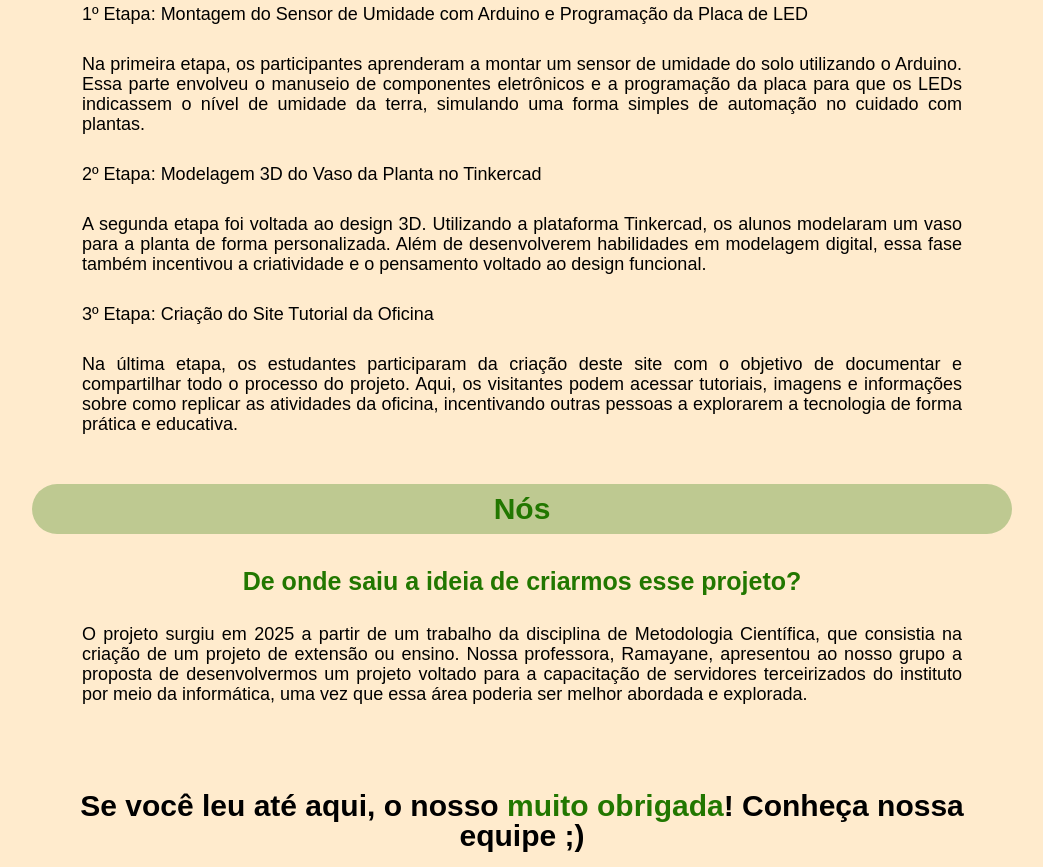
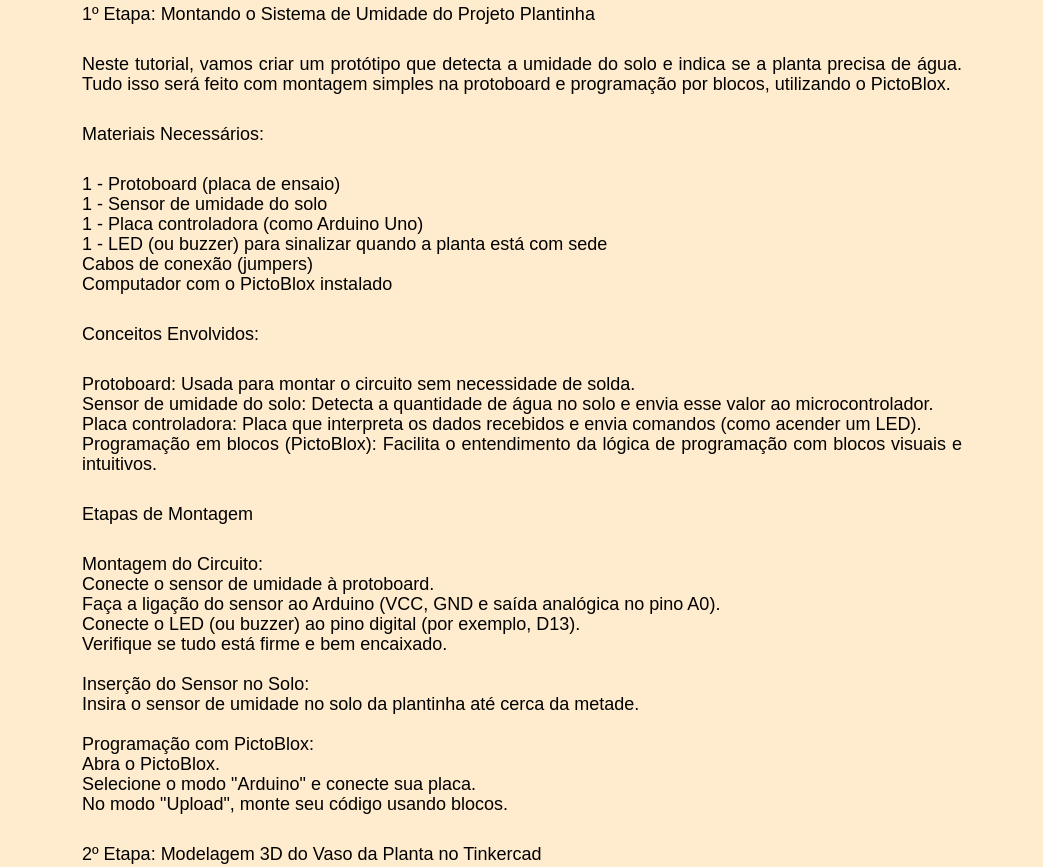
Before and after one commit to dudqtsv/plantinha, a plain HTML site: page index.html in a window 1280 px wide. Shown: the part 1098-1965 px from the top of the page, without its empty margins (118-1161 px from the left). Drawn offline with Linux system fonts and the light colour scheme; a web font is replaced by a local one.

Commit message:
update do index
add a descrição de projeto em nos, e coloquei o tutorial da primeira etapa.

```diff
--- a/index.html
+++ b/index.html
@@ -6,7 +6,7 @@
     <meta name="viewport" content="width=device-width, initial-scale=1.0">
     <title>Plantinha</title> <!-- título na aba do navegador -->
     <link rel="stylesheet" href="reset.css"> <!-- linkar o reset -->
-     <!-- linkar a fonte com seu site -->
+    <!-- linkar a fonte com seu site -->
     <link rel="preconnect" href="https://fonts.googleapis.com">
     <link rel="preconnect" href="https://fonts.gstatic.com" crossorigin>
     <link href="https://fonts.googleapis.com/css2?family=SUSE:wght@100..800&display=swap" rel="stylesheet">
@@ -15,6 +15,7 @@
     <!-- colocar a fotinha na aba do navegador -->
     <link rel="shortcut icon" href="img/plantinha" type="image/x-icon">
 </head>
+
 <body>
     <header>
         <nav>
@@ -44,19 +45,59 @@
     </div>
     <div id="objtv">
         <h1 id="nosso">Nosso Objetivo</h1>
-        <p id="oproje">O projeto Plantinha desenvolvido pelo RENACEE-MD tem como objetivo capacitar estudantes de primeiro ano que cursam Técnico em Informática para Internet Integrado ao Ensino Médio no
-            <a id="if" target="_blank" href="https://ifgoiano.edu.br/home/index.php/ceres.html">IF Goiano - Campus Ceres</a> em áreas como Impressão 3D, Robótica e criação de Websites.
+        <p id="oproje">O projeto Plantinha desenvolvido pelo RENACEE-MD tem como objetivo capacitar estudantes de
+            primeiro ano que cursam Técnico em Informática para Internet Integrado ao Ensino Médio no
+            <a id="if" target="_blank" href="https://ifgoiano.edu.br/home/index.php/ceres.html">IF Goiano - Campus
+                Ceres</a> em áreas como Impressão 3D, Robótica e criação de Websites.
         </p>
     </div>
     <div id="infos">
         <h1 id="infosh1">Etapas da Oficina:</h1>
-        <h2 class="txts">1º Etapa: Montagem do Sensor de Umidade com Arduino e Programação da Placa de LED</h2>
+        <h2 class="txts">1º Etapa: Montando o Sistema de Umidade do Projeto Plantinha</h2>
         <p class="txts">
-            Na primeira etapa, os participantes aprenderam a montar um sensor de umidade do solo utilizando o Arduino.
-            Essa parte envolveu o manuseio de componentes eletrônicos e a programação da placa para que os LEDs
-            indicassem
-            o nível de umidade da terra, simulando uma forma simples de automação no cuidado com plantas.
+            Neste tutorial, vamos criar um protótipo que detecta a umidade do solo e indica se a planta precisa de água.
+            Tudo isso será feito com montagem simples na protoboard e programação por blocos, utilizando o PictoBlox.
         </p>
+        <p class="txts">Materiais Necessários:</p>
+        <ul class="txts">
+            <li>1 - Protoboard (placa de ensaio)</li>
+            <li>1 - Sensor de umidade do solo</li>
+            <li>1 - Placa controladora (como Arduino Uno)</li>
+            <li>1 - LED (ou buzzer) para sinalizar quando a planta está com sede</li>
+            <li>Cabos de conexão (jumpers)</li>
+            <li>Computador com o PictoBlox instalado</li>
+        </ul>
+        <p class="txts">Conceitos Envolvidos:</p>
+         <ul class="txts">
+            <li>Protoboard: Usada para montar o circuito sem necessidade de solda.</li>
+            <li>Sensor de umidade do solo: Detecta a quantidade de água no solo e envia esse valor ao microcontrolador.</li>
+            <li>Placa controladora: Placa que interpreta os dados recebidos e envia comandos (como acender um LED).</li>
+            <li>Programação em blocos (PictoBlox): Facilita o entendimento da lógica de programação com blocos visuais e intuitivos.</li>
+        </ul>
+
+        <p class="txts"><b>Etapas de Montagem</b></p>
+        <ol class="txts">
+            <li>Montagem do Circuito:
+                <ul>
+                    <li>Conecte o sensor de umidade à protoboard.</li>
+                    <li>Faça a ligação do sensor ao Arduino (VCC, GND e saída analógica no pino A0).</li>
+                    <li>Conecte o LED (ou buzzer) ao pino digital (por exemplo, D13).</li>
+                    <li>Verifique se tudo está firme e bem encaixado.</li>
+                </ul>
+            </li>
+            <li><br>Inserção do Sensor no Solo:
+                <ul>
+                    <li>Insira o sensor de umidade no solo da plantinha até cerca da metade.</li>
+                </ul>
+            </li>
+            <li><br>Programação com PictoBlox:
+                <ul>
+                    <li>Abra o PictoBlox.</li>
+                    <li>Selecione o modo "Arduino" e conecte sua placa.</li>
+                    <li>No modo "Upload", monte seu código usando blocos.</li>
+                </ul>
+            </li>
+        </ol>
 
         <h2 class="txts">2º Etapa: Modelagem 3D do Vaso da Planta no Tinkercad</h2>
         <p class="txts">
@@ -68,20 +109,34 @@
 
         <h2 class="txts">3º Etapa: Criação do Site Tutorial da Oficina</h2>
         <p class="txts">
-           Na última etapa, os estudantes participaram da criação deste site com o objetivo de
+            Na última etapa, os estudantes participaram da criação deste site com o objetivo de
             documentar e compartilhar todo o processo do projeto. Aqui, os visitantes podem
-             acessar tutoriais, imagens e informações sobre como replicar as atividades da oficina,
-             incentivando outras pessoas a explorarem a tecnologia de forma prática e educativa.
+            acessar tutoriais, imagens e informações sobre como replicar as atividades da oficina,
+            incentivando outras pessoas a explorarem a tecnologia de forma prática e educativa.
         </p>
     </div>
     <div id="nos">
         <h1 id="nois">Nós</h1>
-        <h2 id="deonde">De onde saiu a ideia de criarmos esse projeto?
+        <h2 id="deonde">Quem somos?
         </h2>
-        <p class="txts">O projeto surgiu em 2025 a partir de um trabalho da disciplina de Metodologia Científica, que
-            consistia na criação de um projeto de extensão ou ensino. Nossa professora, Ramayane, apresentou ao nosso
-            grupo a proposta de desenvolvermos um projeto voltado para a capacitação de servidores terceirizados do
-            instituto por meio da informática, uma vez que essa área poderia ser melhor abordada e explorada.
+        <p class="txts">O RENACEE MD (Rede Nacional de Educação e Extensão Meninas Digitais) é uma iniciativa que visa
+            fortalecer e conectar projetos locais voltados para a inclusão e permanência de meninas e mulheres na área
+            da Computação e Tecnologias da Informação. Acreditamos que, por meio de ações educativas, colaborativas e
+            inspiradoras, é possível transformar realidades e construir um futuro mais diverso e justo na
+            tecnologia.</p>
+
+        <p class="txts">Alinhado a essa rede, o Meninas Digitais no Cerrado é um projeto parceiro, criado em 2016 no IF
+            Goiano –
+            Campus Ceres. Ele surgiu com o desejo de tornar o campus uma instituição colaboradora da Sociedade
+            Brasileira de Computação (SBC), no âmbito do programa nacional Meninas Digitais, existente desde 2011. Seu
+            principal objetivo é divulgar a área da Computação e despertar o interesse de estudantes de cursos técnicos
+            e superiores da área de Tecnologia da Informação (TI) da cidade de Ceres e região do Vale do São Patrício,
+            além de demais campi do IF Goiano incentivando-as a seguir carreira na área.</p>
+
+        <p class="txts">
+            Por meio de oficinas, palestras, eventos e projetos de extensão, buscamos criar espaços seguros, acolhedores
+            e motivadores para que meninas possam se ver e se desenvolver como futuras profissionais da tecnologia.
+
         </p>
     </div>
     <div id="eqp">
@@ -111,4 +166,5 @@
         <img id="min" src="img/md.png" alt="logo mdc if e nepeti">
     </footer>
 </body>
+
 </html>
```
